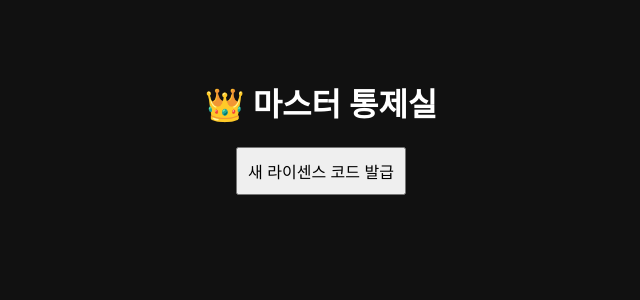
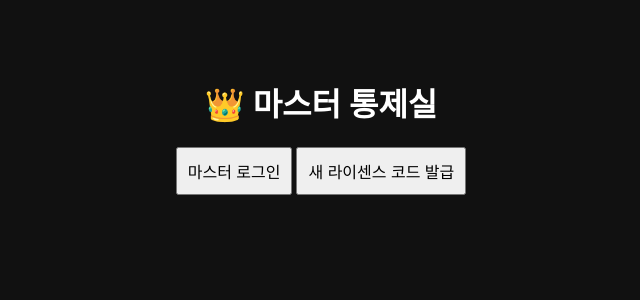
Before and after one commit to luasafedeveloper/antihook, a Flask app: page /master-secret-portal in a window 1280 px wide. Shown: the top 300 px of the page, without its empty margins (319-959 px from the left). Run offline with Flask 3, Linux system fonts and the light colour scheme.

Commit message:
Update index.html

```diff
--- a/templates/master/index.html
+++ b/templates/master/index.html
@@ -6,18 +6,26 @@
 </head>
 <body style="background:#111; color:#fff; text-align:center; padding:50px;">
     <h1>👑 마스터 통제실</h1>
+    <button onclick="login()" style="padding:10px; font-size:16px;">마스터 로그인</button>
     <button onclick="genCode()" style="padding:10px; font-size:16px;">새 라이센스 코드 발급</button>
     <h2 id="result" style="color:#00ff00; margin-top:20px;"></h2>
 
     <script>
+        async function login() {
+            const u = prompt("마스터 아이디 (solar):");
+            const p = prompt("마스터 비밀번호:");
+            const res = await fetch('/api/secret/login', {
+                method: 'POST', headers: {'Content-Type': 'application/json'},
+                body: JSON.stringify({username: u, password: p})
+            });
+            if(res.ok) alert("마스터 로그인 성공!");
+            else alert("비밀번호 오류!");
+        }
         async function genCode() {
             const res = await fetch('/api/master/invite', { method: 'POST' });
             const data = await res.json();
-            if(data.success) {
-                document.getElementById('result').innerText = "발급된 코드: " + data.code;
-            } else {
-                alert("권한이 없습니다.");
-            }
+            if(data.success) document.getElementById('result').innerText = "발급된 코드: " + data.code;
+            else alert("로그인을 먼저 해주세요.");
         }
     </script>
 </body>
```
